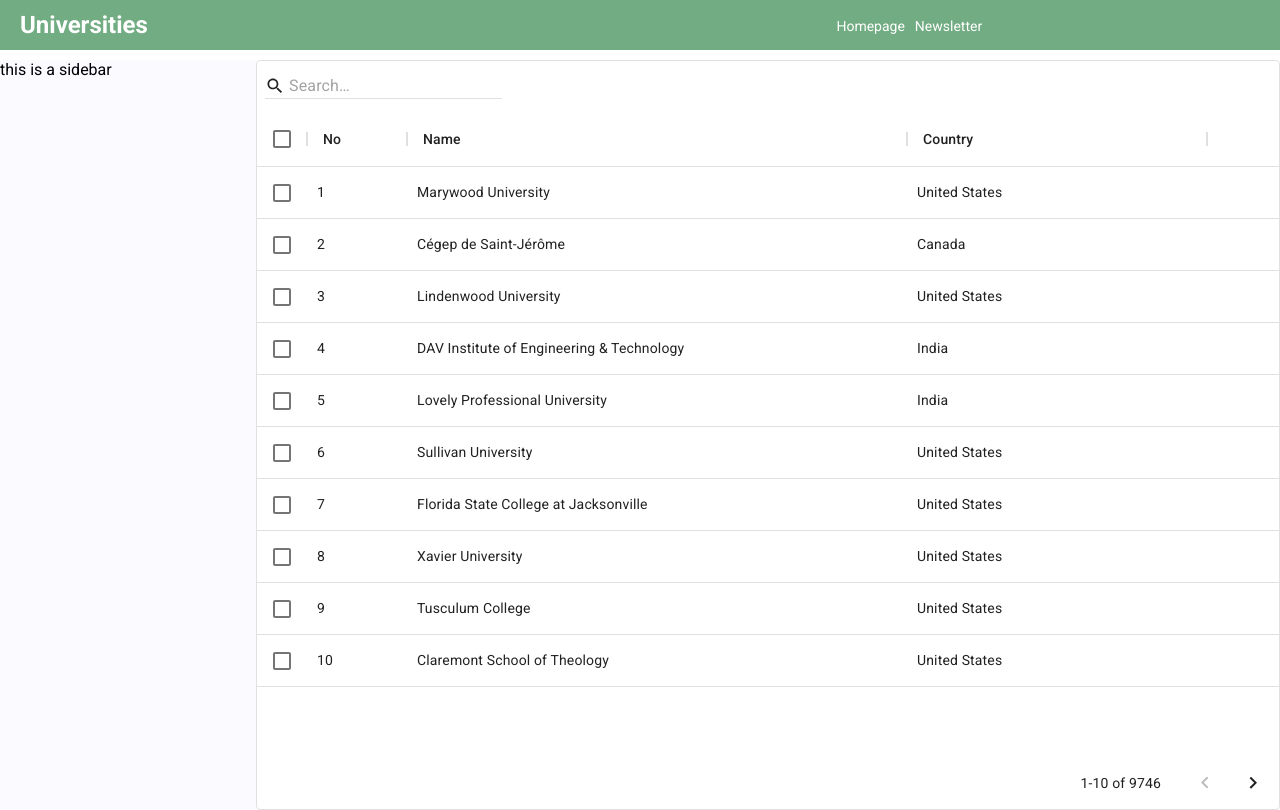
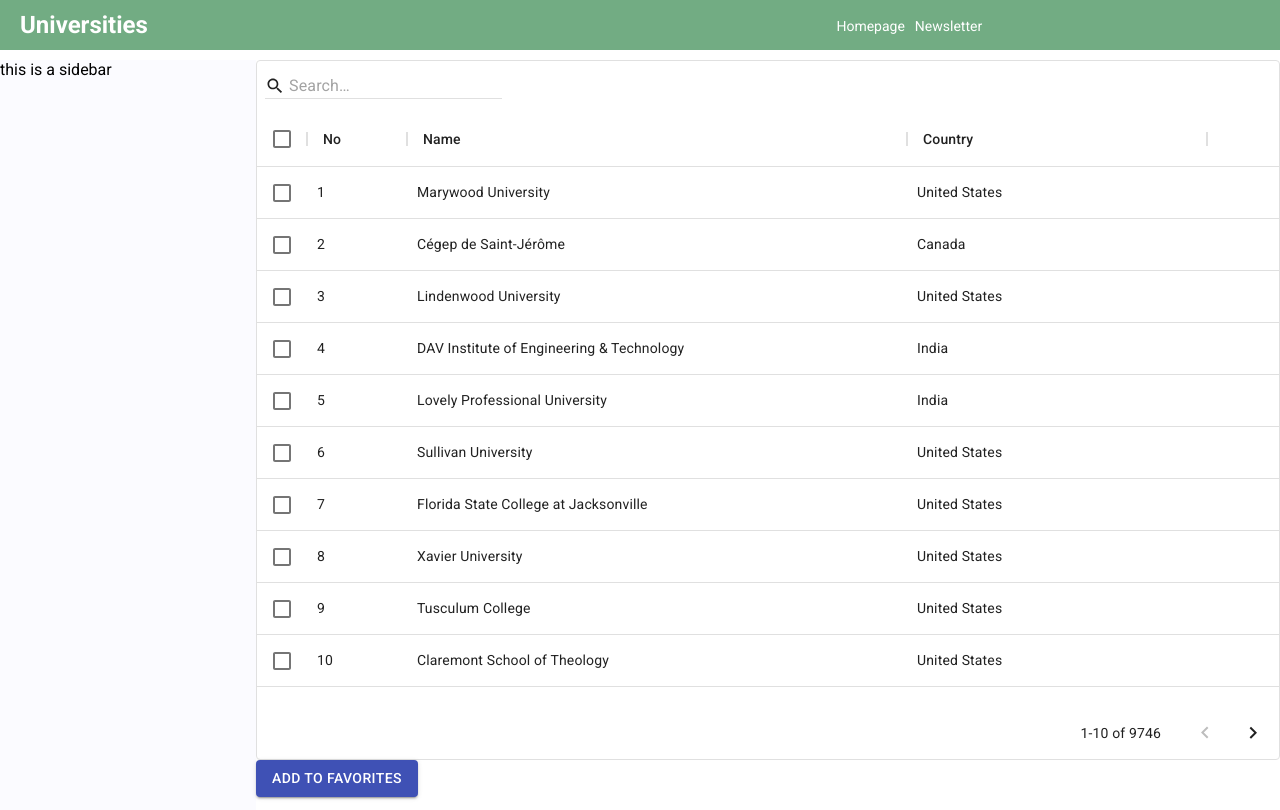
Before and after one commit to sunny092020/react, a React (Create React App) app in the folder university_list/client/: page /universities in a window 1280 px wide. Built offline with nearby package versions, Linux system fonts and the light colour scheme.

Commit message:
get selected rows

```diff
--- a/university_list/client/src/pages/universityList/UniversityList.jsx
+++ b/university_list/client/src/pages/universityList/UniversityList.jsx
@@ -4,6 +4,7 @@
 import * as React from 'react';
 import PropTypes from 'prop-types';
 import IconButton from '@material-ui/core/IconButton';
+import Button from '@material-ui/core/Button';
 import TextField from '@material-ui/core/TextField';
 
 import ClearIcon from '@material-ui/icons/Clear';
@@ -118,8 +119,10 @@
     { field: "country", headerName: "Country", width: 300 },
   ];
 
+  const [selectedRows, setSelectedRows] = React.useState([]);
+
   return (
-    <div className="universityList">
+    <div className="universityList" style={{ height: 700, width: '80%' }}>
       <DataGrid
         components={{ Toolbar: QuickSearchToolbar }}
         rows={gridData}
@@ -134,7 +137,11 @@
             clearSearch: () => requestSearch(''),
           },
         }}
+        onSelectionModelChange={rows => setSelectedRows(rows)}
       />
+      <Button variant="contained" color="primary" onClick={() => {console.table(selectedRows)}}>
+        Add to favorites
+      </Button>
     </div>
   );
 }
```
